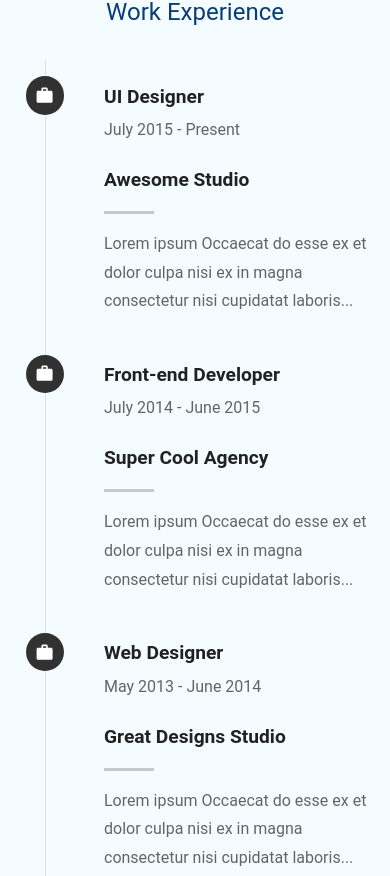
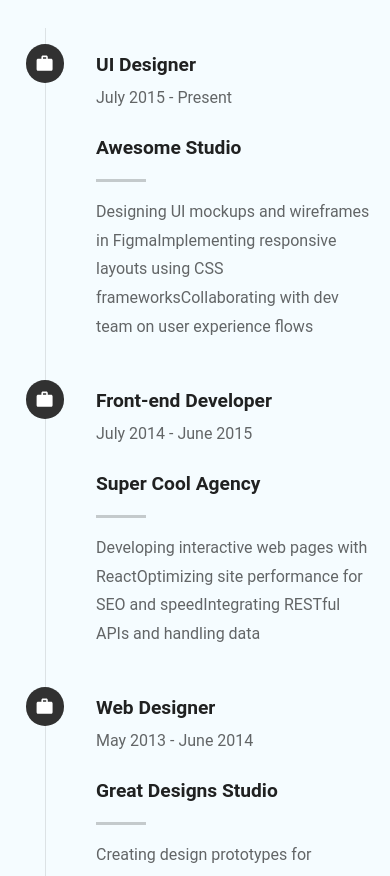
Before and after one commit to formosachiang/my-website, a React (Create React App) app: page / in a window 390 px wide. Shown: the part 5228-6104 px from the top of the page. Built offline with nearby package versions, Linux system fonts and the light colour scheme.

Commit message:
Revise description using bullet points

```diff
--- a/src/components/ResumeSection.jsx
+++ b/src/components/ResumeSection.jsx
@@ -5,9 +5,8 @@ import SchoolIcon from '@mui/icons-material/School';
 
 /**
  * 單一「時間軸區塊」元件：
- * - 左側：職位／學位名稱 + 期間
- * - 中間：圓形 Icon (2.4rem x 2.4rem)
- * - 右側：公司／學校名稱 + 說明文字
+ * - 若 description 為陣列 => 顯示列點式
+ * - 若 description 為字串 => 顯示一般段落
  */
 const TimelineBlock = ({ icon, title, date, company, description }) => {
     return (
@@ -18,7 +17,7 @@ const TimelineBlock = ({ icon, title, date, company, description }) => {
           paddingBottom: '1.4rem',
         }}
       >
-      {/* 圓形 Icon（2.4rem），並將內部圖示縮小到 1.2rem */}
+        {/* 圓形 Icon */}
         <Box
           sx={{
             height: '2.4rem',
@@ -29,19 +28,17 @@ const TimelineBlock = ({ icon, title, date, company, description }) => {
             textAlign: 'center',
             color: '#FFFFFF',
             position: 'absolute',
-          left: '35%',           // 桌機版：在 35%
+            left: '35%',
             top: '1rem',
-          marginLeft: '-1.2rem', // 2.4rem/2 = 1.2rem
+            marginLeft: '-1.2rem',
             display: 'flex',
             alignItems: 'center',
             justifyContent: 'center',
             zIndex: 1,
-          // 平板以下（768px 以下）：
             '@media (max-width:768px)': {
               left: '2.4rem',
               marginLeft: '-1.2rem',
             },
-          // 手機以下（480px 以下）：
             '@media (max-width:480px)': {
               left: '1.8rem',
               marginLeft: '-1.2rem',
@@ -58,16 +55,18 @@ const TimelineBlock = ({ icon, title, date, company, description }) => {
             width: '35%',
             paddingRight: '90px',
             textAlign: 'right',
+            // 平板以下
             '@media (max-width:768px)': {
               float: 'none',
               width: 'auto',
               paddingRight: '15px',
               textAlign: 'left',
-            paddingLeft: '7rem',
+              paddingLeft: '6rem',   // 原本是 7rem => 改小
               marginBottom: '1.5rem',
             },
+            // 手機以下
             '@media (max-width:480px)': {
-            paddingLeft: '5.5rem',
+              paddingLeft: '5rem',   // 原本是 5.5rem => 改小
             },
           }}
         >
@@ -84,15 +83,18 @@ const TimelineBlock = ({ icon, title, date, company, description }) => {
           sx={{
             marginLeft: '35%',
             paddingLeft: '60px',
+            // 平板以下
             '@media (max-width:768px)': {
               margin: 0,
-            paddingLeft: '7rem',
+              paddingLeft: '6rem',   // 原本是 7rem => 改小
             },
+            // 手機以下
             '@media (max-width:480px)': {
-            paddingLeft: '5.5rem',
+              paddingLeft: '5rem',   // 原本是 5.5rem => 改小
             },
           }}
         >
+          {/* 公司/學校名稱 */}
           <Typography
             component="h4"
             sx={{
@@ -115,6 +117,7 @@ const TimelineBlock = ({ icon, title, date, company, description }) => {
           >
             {company}
           </Typography>
+          {/* 說明文字 */}
           <Typography variant="body1" color="textSecondary" sx={{ marginTop: '1rem', lineHeight: 1.8 }}>
             {description}
           </Typography>
@@ -123,49 +126,59 @@ const TimelineBlock = ({ icon, title, date, company, description }) => {
     );
 };
 
+
 const ResumeSection = () => {
   const theme = useTheme();
 
-  // 工作經驗資料（示範用）
+  // 工作經驗資料（改成陣列 => 顯示列點式）
   const workExperience = [
     {
       title: 'UI Designer',
       date: 'July 2015 - Present',
       company: 'Awesome Studio',
-      description:
-        'Lorem ipsum Occaecat do esse ex et dolor culpa nisi ex in magna consectetur nisi cupidatat laboris...',
+      description: [
+        'Designing UI mockups and wireframes in Figma',
+        'Implementing responsive layouts using CSS frameworks',
+        'Collaborating with dev team on user experience flows',
+      ],
     },
     {
       title: 'Front-end Developer',
       date: 'July 2014 - June 2015',
       company: 'Super Cool Agency',
-      description:
-        'Lorem ipsum Occaecat do esse ex et dolor culpa nisi ex in magna consectetur nisi cupidatat laboris...',
+      description: [
+        'Developing interactive web pages with React',
+        'Optimizing site performance for SEO and speed',
+        'Integrating RESTful APIs and handling data',
+      ],
     },
     {
       title: 'Web Designer',
       date: 'May 2013 - June 2014',
       company: 'Great Designs Studio',
-      description:
-        'Lorem ipsum Occaecat do esse ex et dolor culpa nisi ex in magna consectetur nisi cupidatat laboris...',
+      description: [
+        'Creating design prototypes for clients',
+        'Ensuring cross-browser compatibility',
+        'Maintaining brand consistency across designs',
+      ],
     },
   ];
 
-  // 教育背景資料（示範用）
+  // 教育背景資料（維持字串 => 顯示一般段落）
   const education = [
     {
       title: 'Bachelor Degree',
       date: 'September 2016 - June 2021',
       company: 'National Seattle University',
       description:
-        'Lorem ipsum Occaecat do esse ex et dolor culpa nisi ex in magna consectetur nisi cupidatat laboris...',
+        'Completed a comprehensive curriculum covering software development, data structures, algorithms, and user interface design. Participated in various team projects and coding competitions.',
     },
     {
       title: 'Exchange Program',
       date: 'January 2021 - May 2021',
       company: 'Seattle School of Business',
       description:
-        'Lorem ipsum Occaecat do esse ex et dolor culpa nisi ex in magna consectetur nisi cupidatat laboris...',
+        'Studied international business and entrepreneurship. Collaborated with diverse groups on case studies, enhancing communication and teamwork skills.',
     },
   ];
 
@@ -176,6 +189,11 @@ const ResumeSection = () => {
             backgroundColor: theme.palette.quaternary.main,
             paddingTop: '8rem',
             paddingBottom: '4rem',
+            // 手機以下
+            '@media (max-width:480px)': {
+            paddingTop: '6rem',
+            paddingBottom: '3rem',
+            },
         }}
     >
       <Container maxWidth="lg">
@@ -201,7 +219,6 @@ const ResumeSection = () => {
               position: 'relative',
               marginTop: '2rem',
               marginBottom: '5rem',
-              // 時間線
               '&::before': {
                 content: '""',
                 display: 'block',
@@ -209,13 +226,11 @@ const ResumeSection = () => {
                 height: '100%',
                 background: 'rgba(0, 0, 0, 0.1)',
                 position: 'absolute',
-                left: '35%', // 桌機版: left: 35%
+                left: '35%',
                 top: 0,
-                // 平板以下
                 '@media (max-width:768px)': {
                   left: '2.4rem',
                 },
-                // 手機以下
                 '@media (max-width:480px)': {
                   left: '1.8rem',
                 },
```
Lines whose indentation alone changed are shown as unchanged.
